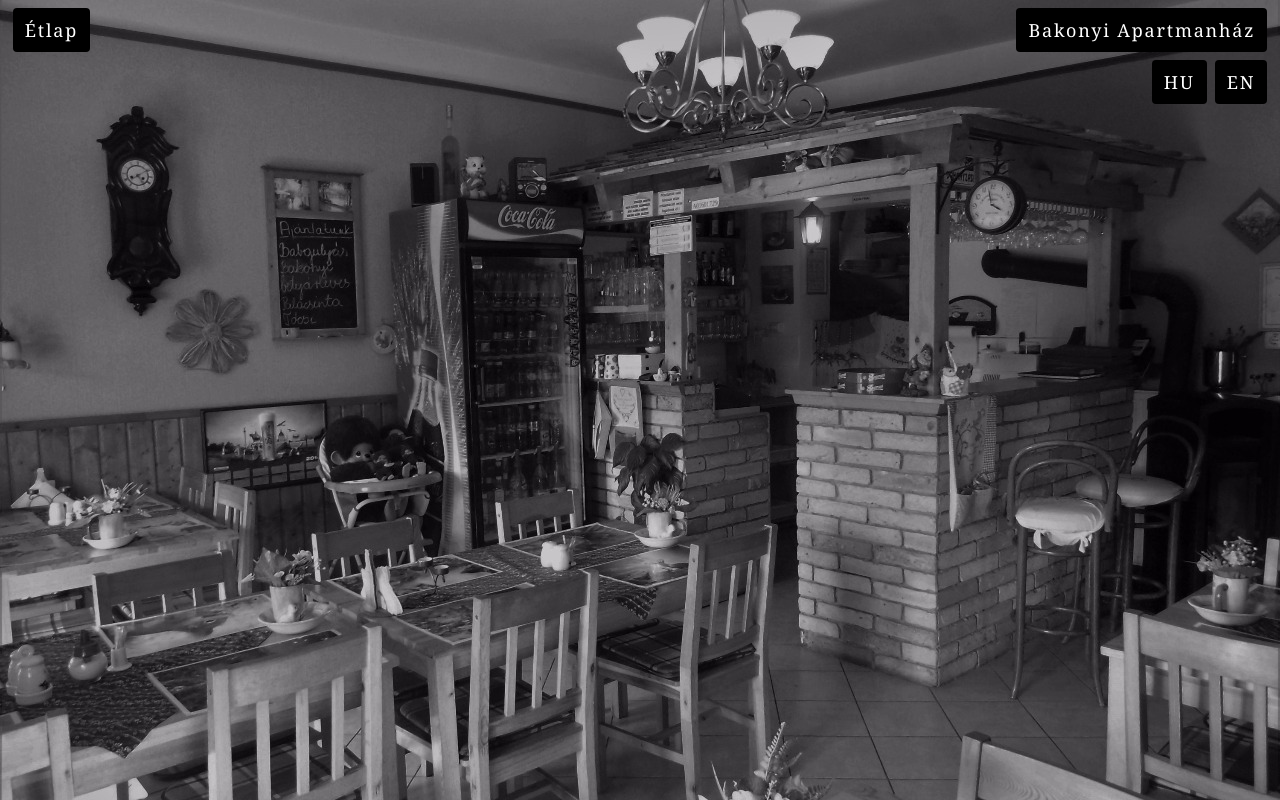
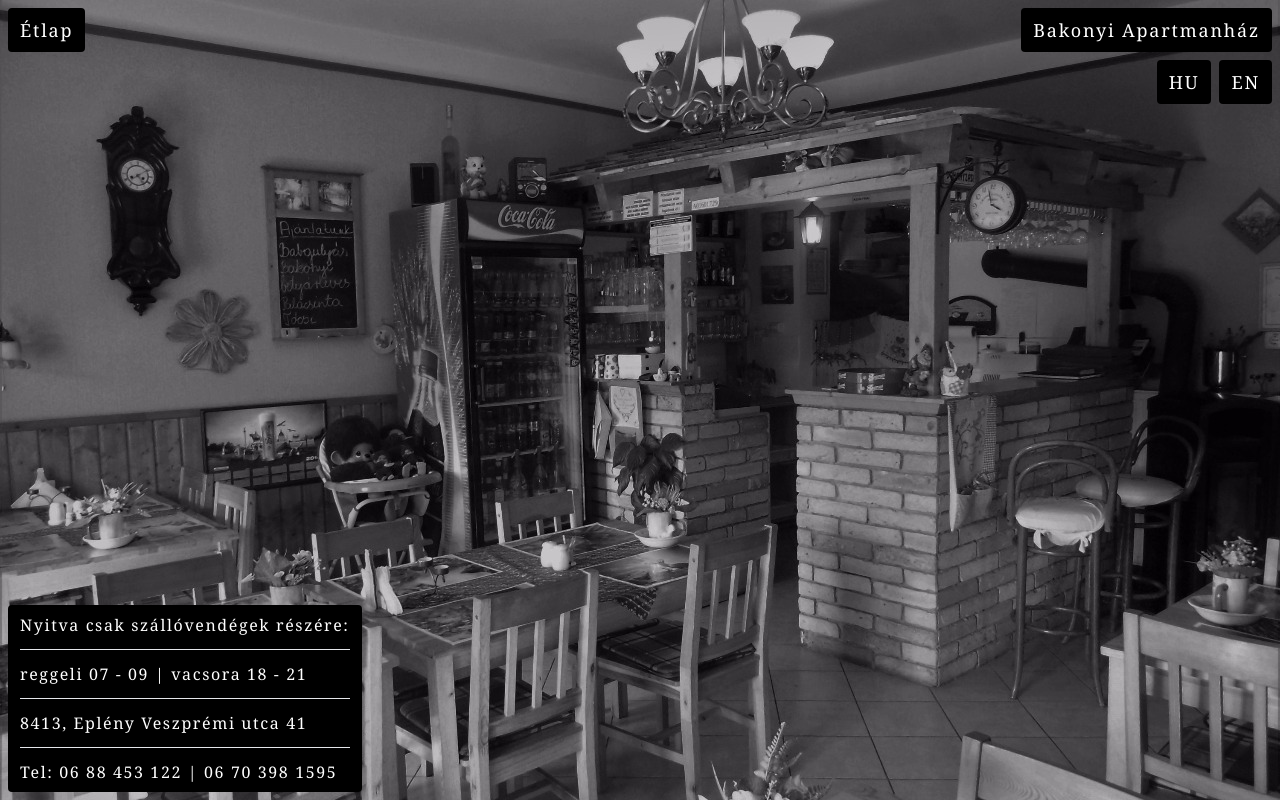
Before and after one commit to xdevtomix/mokus, a React (Vite) app: page / in a window 1280 px wide. Built offline with nearby package versions, Linux system fonts and the light colour scheme.

Commit message:
bottom left section in

```diff
--- a/public/sw-mokus.js
+++ b/public/sw-mokus.js
@@ -1,7 +1,7 @@
 
 const ServiceWorkerGlobalScope = this;
 const cacheNameBasis = 'mokus';
-const version = '21.09.16.1';
+const version = '21.09.16.2';
 const cacheName = `${cacheNameBasis}-v${version}`;
 const urlsToCache = [
     './images/mokusbufe_bw_64_64.png',
--- a/src/assets/translations.json
+++ b/src/assets/translations.json
@@ -1,3 +1,5 @@
 {
-    "menuOpener" : {"hu" : "Étlap", "en" : "Menu"}
+    "menuOpener" : {"hu" : "Étlap", "en" : "Menu"},
+    "openFor" : {"hu" : "Nyitva csak szállóvendégek részére:", "en" : "Open for our guests only:"},
+    "openWhen" : {"hu" : "reggeli 07 - 09 | vacsora 18 - 21", "en" : "breakfast 07 - 09 | dinner 18 - 21"}
 }
--- a/src/components/Home.jsx
+++ b/src/components/Home.jsx
@@ -31,13 +31,37 @@ export default function Home({ language, setLanguage, translations }) {
                 className="w-full h-full object-cover"
                 alt="Mókusbüfé" />
 
-            <ActionButton cssClasses="fixed top-[1vh] left-[1vw]" text={translations.menuOpener[language]} />
+            <ActionButton cssClasses="fixed top-2 left-2" text={translations.menuOpener[language]} />
 
-            <div className="fixed top-[1vh] right-[1vw] flex flex-col items-end">
+            <div className="fixed top-2 right-2 flex flex-col items-end">
                 <a className="bg-black text-white text-lg leading-5 tracking-widest p-3 rounded no-underline mb-2" href="https://www.bakonyiapartmanhaz.hu">Bakonyi Apartmanház</a>
                 <div className="space-x-2">
-                    <ActionButton text="HU" action={() => setLanguage('hu')}/>
-                    <ActionButton text="EN" action={() => setLanguage('en')}/>
+                    <ActionButton text="HU" action={() => setLanguage('hu')} />
+                    <ActionButton text="EN" action={() => setLanguage('en')} />
+                </div>
+            </div>
+
+            <div className="fixed bottom-2 left-2 bg-black text-white text-base leading-4 tracking-widest p-3 rounded">
+                <div>
+                    {translations.openFor[language]}
+                </div>
+                <br />
+                <hr />
+                <br />
+                <div>
+                    {translations.openWhen[language]}
+                </div>
+                <br />
+                <hr />
+                <br />
+                <div>
+                    8413, Eplény Veszprémi utca 41
+                </div>
+                <br />
+                <hr />
+                <br />
+                <div>
+                    Tel: 06 88 453 122 | 06 70 398 1595
                 </div>
             </div>
         </div>
```
